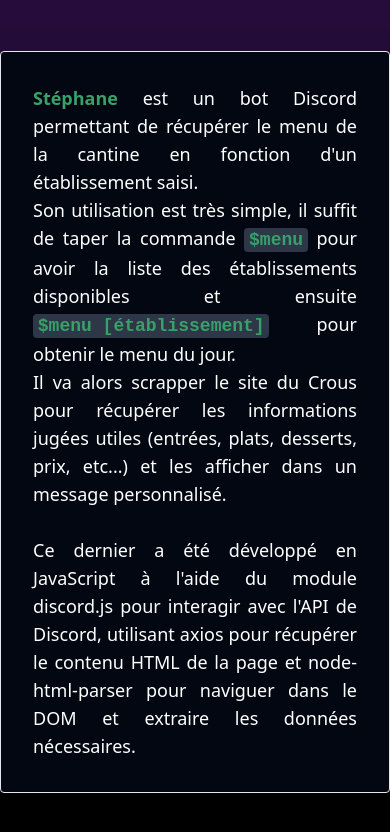
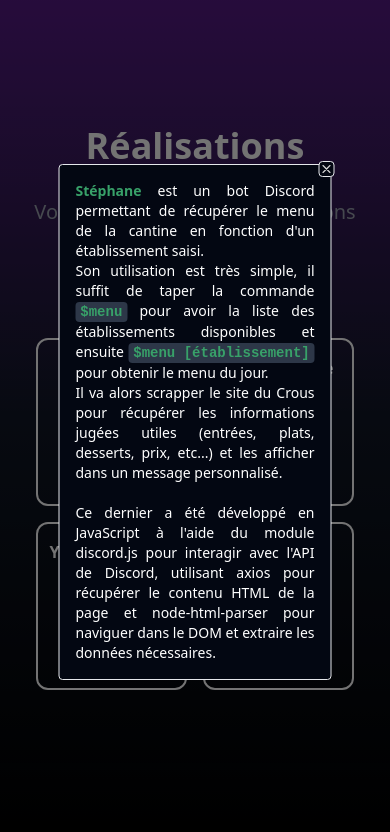
Before and after one commit to BahahaJUST1/portfolio, a Vue app: page / in a window 390 px wide. Both pictures are taken after a click on the button "Stéphane". Shown: the part 1760-2592 px from the top of the page. Built offline with nearby package versions, Linux system fonts and the light colour scheme.

Commit message:
stephane project details mobile + disable scroll

```diff
--- a/package.json
+++ b/package.json
@@ -9,6 +9,7 @@
   "scripts": {
     "dev": "vite",
     "build": "run-p type-check \"build-only {@}\" --",
+    "deploy": "npm run build && firebase deploy",
     "preview": "vite preview",
     "build-only": "vite build",
     "type-check": "vue-tsc --build",
--- a/src/App.vue
+++ b/src/App.vue
@@ -80,13 +80,13 @@
 };
 
 const openProjectModal = (component) => {
-    console.log("displaying ", component);
-
     currentProjectModal.value = component;
+    document.body.style.overflow = 'hidden';
 };
 
 const closeProjectModal = () => {
     currentProjectModal.value = null;
+    document.body.style.overflow = ''
 };
 
 const experiences = [
--- a/src/realisations/Stephane.vue
+++ b/src/realisations/Stephane.vue
@@ -16,7 +16,15 @@
 
         <!-- MODALE -->
         <div @click.stop
-            class="bg-gray-950 absolute p-8 rounded h-auto top-1/2 left-1/2 transform -translate-x-1/2 -translate-y-1/2 text-justify border text-lg max-w-4xl w-full">
+            class="bg-gray-950 absolute p-4 md:p-8 rounded h-auto top-1/2 left-1/2 transform -translate-x-1/2 -translate-y-1/2 text-justify border text-sm md:text-lg md:max-w-4xl w-[70%] md:w-full">
+
+            <div class="absolute top-[-0.25rem] right-[-0.25rem] md:top-[-0.5rem] md:right-[-0.5rem] cursor-pointer"
+                @click="$emit('close')">
+                <svg xmlns="http://www.w3.org/2000/svg" fill="none" viewBox="0 0 24 24" stroke-width="2"
+                    stroke="lightgray" class="w-4 h-4 md:w-6 md:h-6 bg-gray-950 rounded border">
+                    <path stroke-linecap="round" stroke-linejoin="round" d="M6 18L18 6M6 6l12 12" />
+                </svg>
+            </div>
 
             <p>
                 <!-- image wrapper -->
@@ -28,7 +36,7 @@
                     <img src="/projets/stephane/stephane-bg.png" alt="Stéphane"
                         class="absolute top-full left-1/3 mt-1 border border-gray-500 z-10 bg-gray-900"
                         style="width: 150px; height: auto; min-width: 150px;"
-                        :class="displayStephanePP ? 'visible' : 'hidden'" />
+                        :class="displayStephanePP ? 'hidden md:block' : 'hidden'" />
                 </span>
 
                 est un bot Discord permettant de récupérer le menu de
@@ -44,7 +52,7 @@
                     <img src="/projets/stephane/screen-1.png" alt="liste des établissements"
                         class="absolute left-full top-0 ml-3 border border-gray-500 z-10 bg-gray-900 transform -translate-y-1/4"
                         style="width: 300px; height: auto; min-width: 300px;"
-                        :class="displayScreen1 ? 'visible' : 'hidden'" />
+                        :class="displayScreen1 ? 'hidden md:block' : 'hidden'" />
                 </span>
 
                 pour avoir la liste des établissements disponibles et ensuite
@@ -57,7 +65,7 @@
                     <img src="/projets/stephane/screen-2.png" alt="liste des établissements"
                         class="absolute top-full left-1/3 mt-1 border border-gray-500 z-10 bg-gray-900"
                         style="width: 300px; height: auto; min-width: 300px;"
-                        :class="displayScreen2 ? 'visible' : 'hidden'" />
+                        :class="displayScreen2 ? 'hidden md:block' : 'hidden'" />
                 </span>
 
                 pour obtenir le menu du jour. <br />
```
